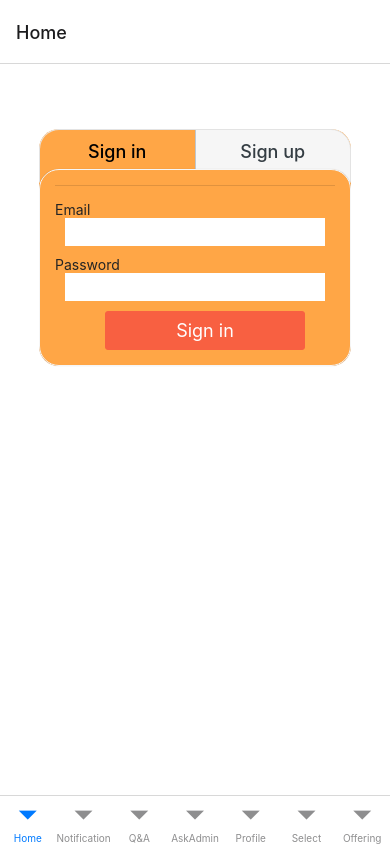
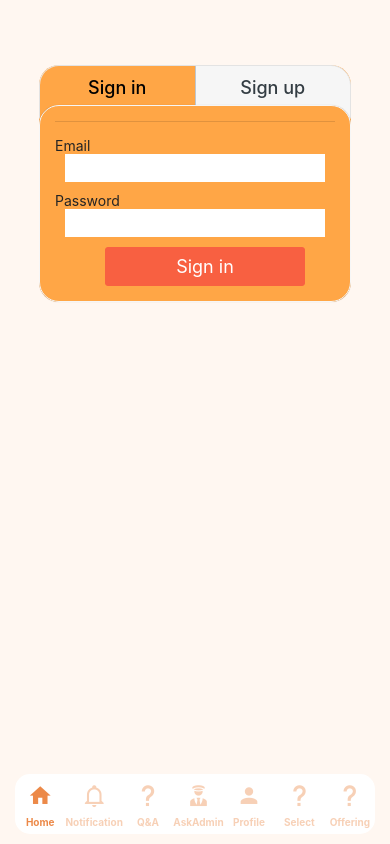
Before and after one commit to zLASKAz/TempleExpress, a React Native app: screen /select in a window 390 px wide. Built offline with nearby package versions, Linux system fonts and the light colour scheme.

Commit message:
update footer icon

```diff
--- a/App.js
+++ b/App.js
@@ -1,19 +1,57 @@
 import * as React from 'react';
-import { View, Text } from 'react-native';
-import { NavigationContainer } from '@react-navigation/native';
+import { View, Text, } from 'react-native';
+import { DefaultTheme, NavigationContainer } from '@react-navigation/native';
 import { createBottomTabNavigator } from '@react-navigation/bottom-tabs';
 import { ScreenDetail } from './model/NavModel';
+import LinearGradient from 'react-native-linear-gradient';
+import { Icon } from '@rneui/themed';
 
 const Tab = createBottomTabNavigator();
 
 function App() {
+  const navTheme = {
+    ...DefaultTheme,
+    colors: {
+      ...DefaultTheme.colors,
+      background: '#FFF7F1',
+    },
+  };
   return (
-    <NavigationContainer>
-      <Tab.Navigator >
+    <NavigationContainer theme={navTheme} >
+      <Tab.Navigator screenOptions={{
+        headerShown: false,
+        tabBarActiveTintColor: "#EC8948",
+        tabBarInactiveTintColor: "rgba(236, 137, 72,0.4)",
+        tabBarLabelStyle: {
+          fontSize: 10,
+          paddingBottom: 5,
+          fontWeight: "bold"
+        },
+        tabBarStyle: {
+          headerShown: false,
+          backgroundColor: '#FFFFFF',
+          position: 'absolute',
+          left: 15,
+          right: 15,
+          bottom: 10,
+          borderRadius: 15,
+          height: 60,
+          elevation: 2,
+          paddingBottom: 1,
+          borderTopWidth: 0
+        }
+}}>
         {ScreenDetail.map((item,i) => {
           console.log(item.name)
           return (
-            <Tab.Screen key={i} name={item.name} component={item.component} />
+            <Tab.Screen key={i} name={item.name} component={item.component}
+              options={{
+                tabBarLabel: item.name,
+                tabBarIcon: ({ color, size }) => (
+                  <Icon name={item.icon} type={item.icontype} size={25} color={color} />
+                ),
+              }}
+            />
           );
         })}
       </Tab.Navigator>
--- a/components/MonksOffering.js
+++ b/components/MonksOffering.js
@@ -143,7 +143,6 @@ const styles = StyleSheet.create({
     flex: 1,
     alignItems: 'center',
     paddingTop: height * 0.05,
-    backgroundColor: '#FFFFFF',
     padding: 8,
   },
   Box: {
--- a/components/SignIn.js
+++ b/components/SignIn.js
@@ -167,7 +167,6 @@ const styles = StyleSheet.create({
     justifyContent: 'center',
     width: '100%',
     paddingTop: 65,
-    backgroundColor: '#FFFFFF',
     padding: 8,
   },
 });
--- a/model/NavModel.js
+++ b/model/NavModel.js
@@ -18,42 +18,50 @@ export const ScreenDetail = [
     {
         name: 'Home',
         component: SignIn,
-        Icon: '',
+        icon: 'home',
+        icontype: 'material-community',
+
     },
     {
         name: 'Notification',
         component: Notification,
-        Icon: '',
+        icon: 'bell-outline',
+        icontype: 'material-community',
 
     },
     {
         name: 'Q&A',
         component: Question,
-        Icon: '',
+        icon: 'help',
+        icontype: 'material-community',
 
     },
     {
         name: 'AskAdmin',
         component: AskAdmin,
-        Icon: '',
+        icon: 'account-tie-hat',
+        icontype: 'material-community',
 
     },
     {
         name: 'Profile',
         component: Profile,
-        Icon: '',
+        icon: 'account',
+        icontype: 'material-community',
 
     },
     {
         name: 'Select',
         component: HomeStackScreen,
-        Icon: '',
+        icon: 'help',
+        icontype: 'material-community',
 
     },
     {
         name: 'Offering',
         component: OfferingStackScreen,
-        Icon: '',
+        icon: 'help',
+        icontype: 'material-community',
     },
 
 ]
--- a/package.json
+++ b/package.json
@@ -20,8 +20,9 @@
     "react": "18.1.0",
     "react-native": "0.70.3",
     "react-native-check-box": "^2.1.7",
+    "react-native-collapsible": "^1.6.0",
     "react-native-keyboard-aware-scroll-view": "^0.9.5",
-    "react-native-collapsible": "^1.6.0",
+    "react-native-linear-gradient": "^2.6.2",
     "react-native-paper": "^5.0.0-rc.6",
     "react-native-reanimated": "^2.11.0",
     "react-native-safe-area-context": "^4.4.1",
--- a/screen/Select.js
+++ b/screen/Select.js
@@ -1,8 +1,9 @@
 import { StyleSheet, Button, SafeAreaView, Text, FlatList, TouchableOpacity, Dimensions, View, ScrollView } from 'react-native';
 import { Card } from "react-native-paper";
-import { Icon} from '@rneui/themed';
+import { Icon } from '@rneui/themed';
 import HeaderTemple from '../components/HeaderTemple';
-const { width , height } = Dimensions.get('window');
+import LinearGradient from 'react-native-linear-gradient'
+const { width, height } = Dimensions.get('window');
 
 export default function Select({ navigation }) {
   const templeName = 'วัดบวรนิเวศราชวรวิหาร';
@@ -10,7 +11,7 @@ export default function Select({ navigation }) {
     "Screen_id": "MonksOffering",
     "Screen_name": "Monks Offering",
     "Screen_icontype": "material-community",
-    "Screen_icon": "cart"
+    "Screen_icon": "cart-outline"
   }, {
     "Screen_id": "Donated",
     "Screen_name": "Donated",
@@ -21,23 +22,27 @@ export default function Select({ navigation }) {
     <SafeAreaView style={styles.container}>
       <HeaderTemple temple={templeName} />
       <ScrollView style={styles.flatListBox} horizontal={true} showsHorizontalScrollIndicator={false}>
-      {productToday.map((item,id) => {
+        {productToday.map((item, id) => {
           return (<Card style={styles.flatList} key={id}>
             <TouchableOpacity
               style={styles.cardContainer}
               onPress={() => {
                 console.log(item.Screen_id)
-                        navigation.navigate(item.Screen_id )
+                navigation.navigate(item.Screen_id)
               }}
             >
-                      <Card style={styles.card}>
+              <LinearGradient style={styles.card}
+                colors={['#FCA973', '#EC8948']}
+                start={{ x: 0.7, y: 0 }}
+              >
                 <Text style={styles.text}>{item.Screen_name}</Text>
-                        <Icon reverse containerStyle={styles.icon} name={item.Screen_icon} type={item.Screen_icontype} size={height * 0.03} color="#F86041" />
-                      </Card>
+                <Icon reverse containerStyle={styles.icon} name={item.Screen_icon} type={item.Screen_icontype} size={height * 0.03} color="rgba(255, 248, 241,0.3)" />
+              </LinearGradient>
             </TouchableOpacity>
 
           </Card>
-      )})}
+          )
+        })}
       </ScrollView>
 
     </SafeAreaView>
@@ -47,7 +52,6 @@ const styles = StyleSheet.create({
   container: {
     flex: 1,
     paddingTop: height * 0.05,
-    backgroundColor: "#FFFFFF",
     padding: 8,
   },
   flatListBox: {
@@ -60,21 +64,24 @@ const styles = StyleSheet.create({
     // paddingHorizontal: 0,
     paddingVertical: 16,
     paddingTop: height * 0.05,
-    backgroundColor: "#FFFFFF",
+    backgroundColor: 'transparent',
     elevation: 0,
-    shadowColor: "#FFFFFF"
+    shadowColor: 'transparent',
   },
   cardContainer: {
-    height: height * 0.45,
+    height: height * 0.35,
     width: width * 0.55,
     marginRight: width * 0.08, //gap ความห่าง
   },
   card: {
-    height: height * 0.45,
+    height: height * 0.35,
     width: width * 0.55,
     borderRadius: height * 0.04,
     padding: 10,
     backgroundColor: "#FFA646",
+
+
+    elevation: 8,
   },
   text: {
     color: "#FFFFFF",
@@ -86,7 +93,7 @@ const styles = StyleSheet.create({
   },
   icon: {
     position: 'absolute',
-    bottom: -height * 0.005,
+    bottom: 0,
     right: 0,
   }
 });
```
Also changed, not shown: 1 other file (tests, documents, lock files or other folders). Lines whose indentation alone changed are shown as unchanged.
